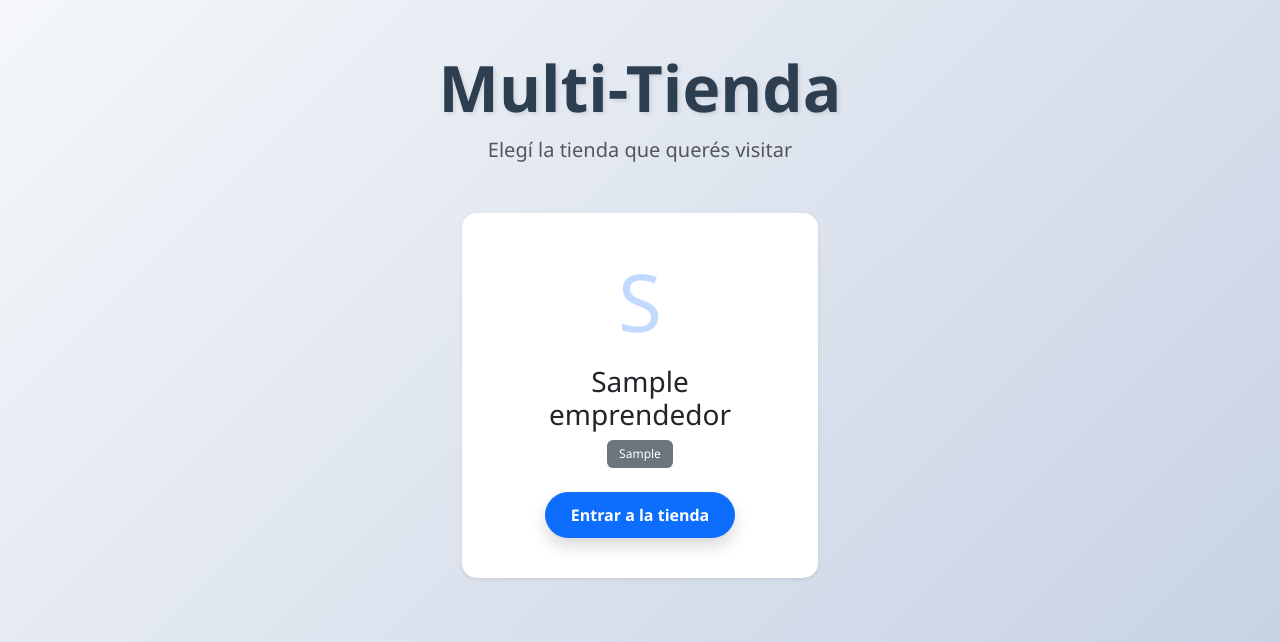
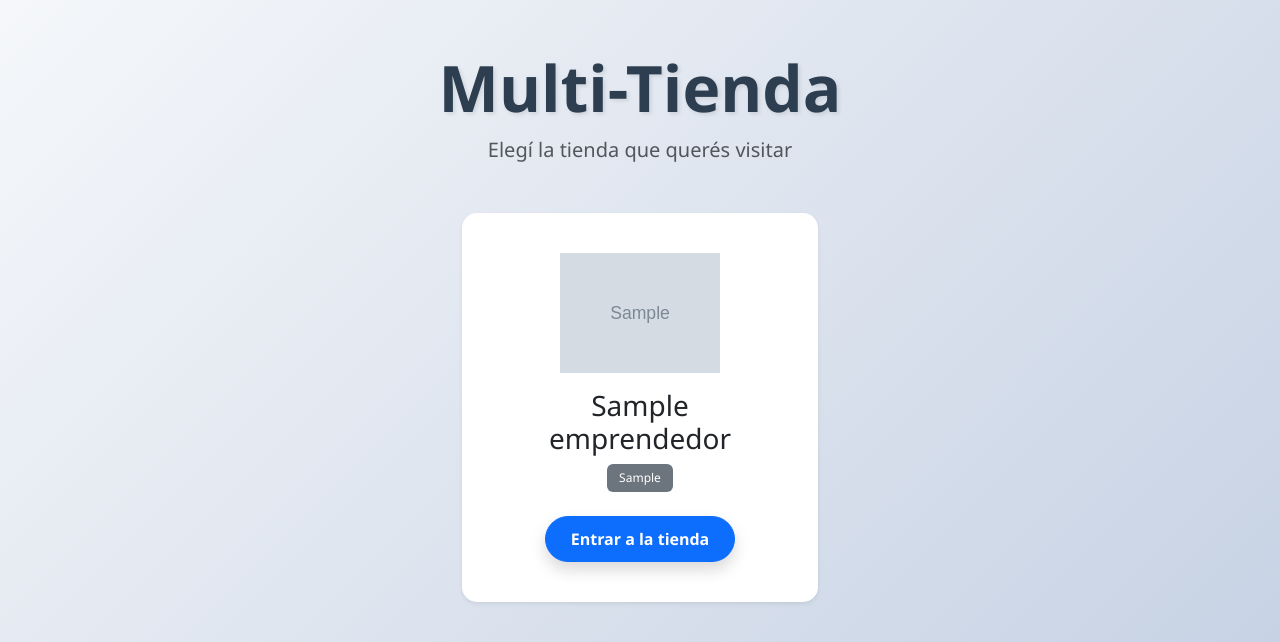
Before and after one commit to SamuFerreyra/mis_emprendedores, a Django app: page / in a window 1280 px wide. Shown: the top 642 px of the page. Run offline with Django 5.2, Linux system fonts and the light colour scheme; tables that the repository leaves empty hold one stand-in row (values such as "Sample post"); grey boxes marked "Sample" are stand-in pictures.

Commit message:
Agregado logo de emprendedores en home

```diff
--- a/tienda/models.py
+++ b/tienda/models.py
@@ -3,6 +3,7 @@ from django.contrib.auth.models import User
 
 class Emprendedor(models.Model):
     # Vinculamos al emprendedor con un usuario del sistema
+    logo = models.ImageField(upload_to='logos/', null=True, blank=True)
     usuario = models.OneToOneField(User, on_delete=models.CASCADE)
     nombre_tienda = models.CharField(max_length=100)
     rubro = models.CharField(max_length=100, help_text="Ej: Productos Capilares o Zapatillas")
--- a/tienda/templates/tienda/home.html
+++ b/tienda/templates/tienda/home.html
@@ -1,6 +1,7 @@
 {% load static %}
 <!DOCTYPE html>
 <html lang="es">
+
 <head>
     <meta charset="UTF-8">
     <meta name="viewport" content="width=device-width, initial-scale=1.0">
@@ -8,6 +9,7 @@
     <link rel="stylesheet" href="{% static 'tienda/css/home.css' %}">
     <title>Multi-Tienda | Inicio</title>
 </head>
+
 <body>
 
     <div class="container">
@@ -23,8 +25,13 @@
             <div class="col-md-5 col-lg-4">
                 <div class="card card-emprendedor shadow-sm p-4 text-center">
                     <div class="card-body">
-                        <div class="mb-3">
+                        <div class="mb-3 d-flex justify-content-center align-items-center" style="height: 120px;">
+                            {% if e.logo %}
+                            <img src="{{ e.logo.url }}" alt="{{ e.nombre_tienda }}"
+                                style="max-width: 100%; max-height: 100%; object-fit: contain;">
+                            {% else %}
                             <span class="display-1 text-primary opacity-25">{{ e.nombre_tienda|slice:":1" }}</span>
+                            {% endif %}
                         </div>
                         <h2 class="h3 mb-2">{{ e.nombre_tienda }}</h2>
                         <span class="badge badge-rubro mb-4">{{ e.rubro }}</span>
@@ -46,4 +53,5 @@
     </div>
 
 </body>
+
 </html>
```
Also changed, not shown: tienda/migrations/0005_alter_emprendedor_options_emprendedor_logo.py (added).
